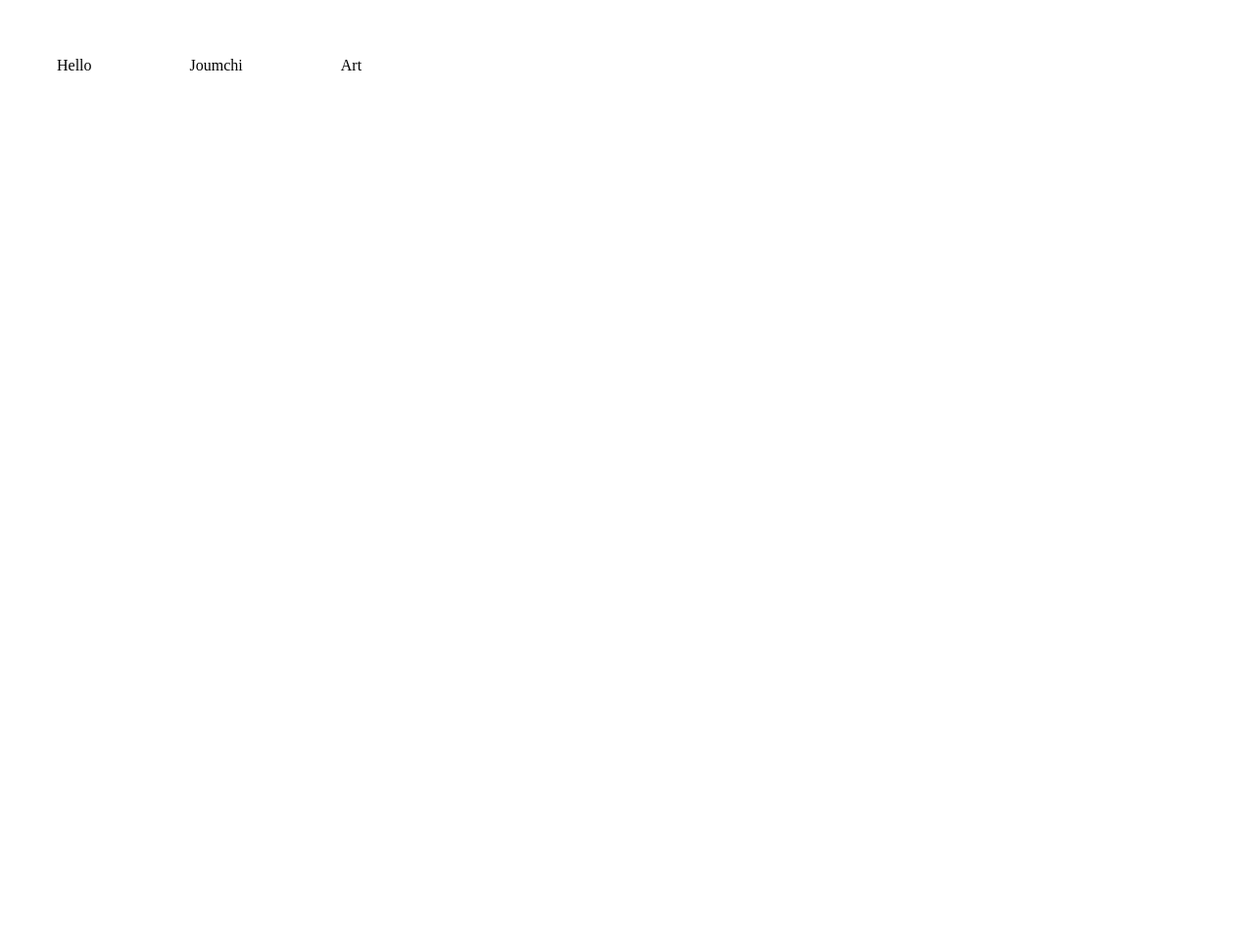
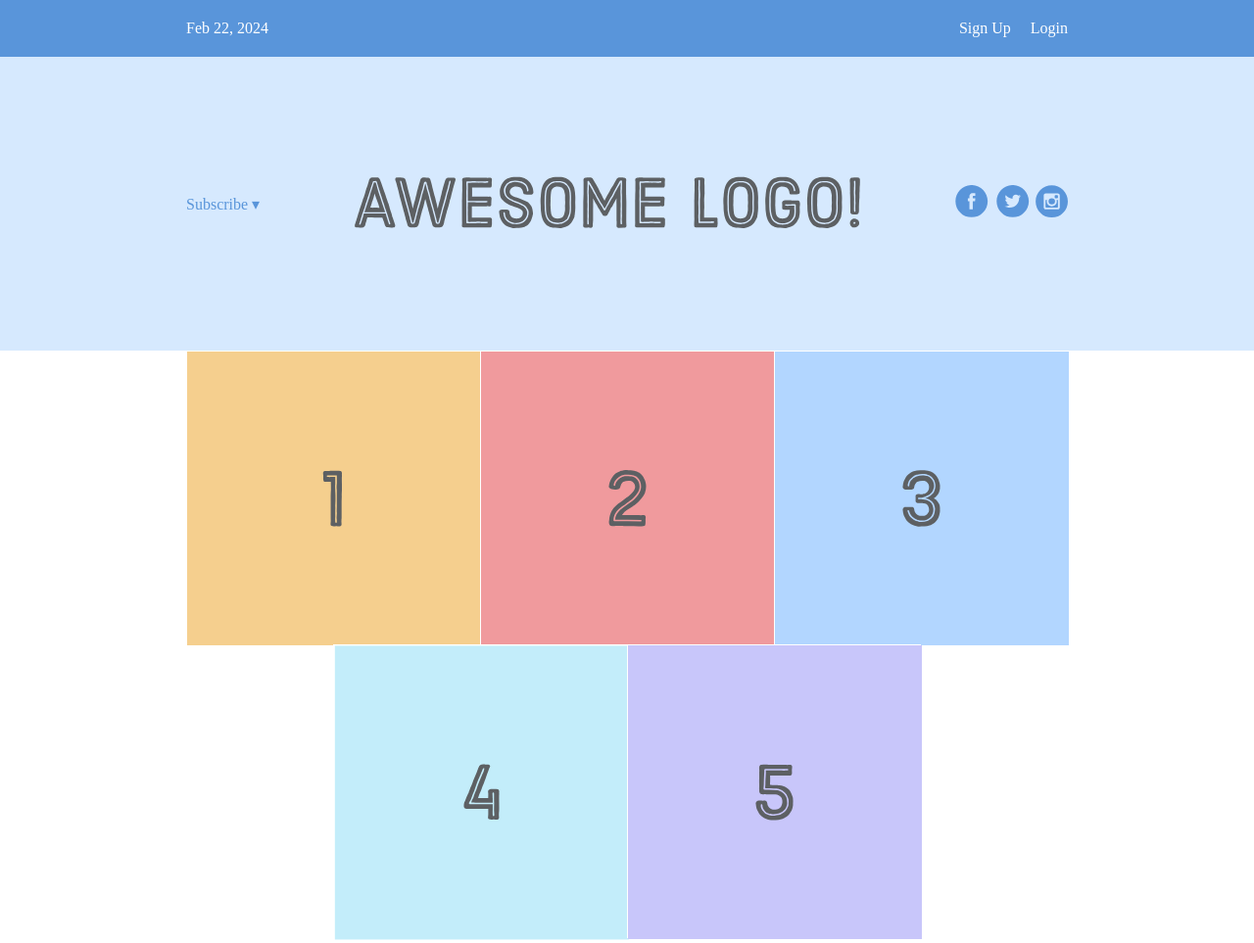
Before and after one commit to pamchiis/chalkspider_artstore, a plain HTML site: page index.html in a window 1280 px wide. Shown: the whole page at 98% size. Before the commit the page ends 800 px from the top, so only its background shows below. Drawn offline with Linux system fonts and the light colour scheme.

Commit message:
Set up practice layout using flex.

```diff
--- a/index.html
+++ b/index.html
@@ -7,10 +7,40 @@
     <title>Chalkspider Art</title>
 </head>
 <body>
-    <div class="container">
-        <div class="one">Hello</div>
-        <div class="two">Joumchi</div>
-        <div class="three">Art</div>
+    <div class="menu-container">
+        <div class="menu">
+            <div class="date">Feb 22, 2024</div>
+            <div class="links">
+                <div class="signup">Sign Up</div>
+                <div class="login">Login</div>
+            </div>
+        </div>
+    </div>
+    <div class='header-container'>
+        <div class='header'>
+          <div class='subscribe'>Subscribe &#9662;</div>
+          <div class='logo'><img src='images/awesome-logo.svg'/></div>
+          <div class='social'><img src='images/social-icons.svg'/></div>
+        </div>
+    </div>
+    <div class='photo-grid-container'>
+        <div class='photo-grid'>
+          <div class='photo-grid-item first-item'>
+            <img src='images/one.svg'/>
+          </div>
+          <div class='photo-grid-item'>
+            <img src='images/two.svg'/>
+          </div>
+          <div class='photo-grid-item'>
+            <img src='images/three.svg'/>
+          </div>
+          <div class='photo-grid-item'>
+            <img src='images/four.svg'/>
+          </div>
+          <div class='photo-grid-item last-item'>
+            <img src='images/five.svg'/>
+          </div>
+        </div>
     </div>
 </body>
 </html>
--- a/styles.css
+++ b/styles.css
@@ -1,10 +1,62 @@
-.container{
+* {
+    margin: 0;
+    padding: 0;
+    box-sizing: border-box;
+}
+.menu-container{
+    color: #fff;
+    background-color: #5995DA;  /* Blue */
+    padding: 20px 0;
     display: flex;
-    height: 50px;
-    width: 100px;
-    flex: 1 1 auto;
+    justify-content: center;
 }
-.container > * {
+.menu {
+    width: 900px;
+    display: flex;
+    justify-content: space-between;
+}
+.links {
+    display: flex;
+    justify-content: flex-end;
+}
+.login {
+    margin-left: 20px;
+}
+.header-container {
+    color: #5995DA;
+    background-color: #D6E9FE;
+    display: flex;
+    justify-content: center;
+}
+
+.header {
+    width: 900px;
+    height: 300px;
+    display: flex;
+    justify-content: space-between;
+    align-items: center;
+}
+.photo-grid-container {
+    display: flex;
+    justify-content: center;
+  }
+
+  .photo-grid {
+    width: 900px;
+    display: flex;
+    justify-content: center;
+    flex-wrap: wrap;
+    flex-direction: row;
+    align-items: center;
+  }
+
+  .photo-grid-item {
+    border: 1px solid #fff;
+    width: 300px;
+    height: 300px;
+  }
+
+/* .container > * {
     margin: 50px;
     background-color: blue;
-}
+} */
```
Also changed, not shown: images/awesome-logo.svg (added), images/five.svg (added), images/four.svg (added), images/one.svg (added), images/social-icons.svg (added), images/three.svg (added), images/two.svg (added).
